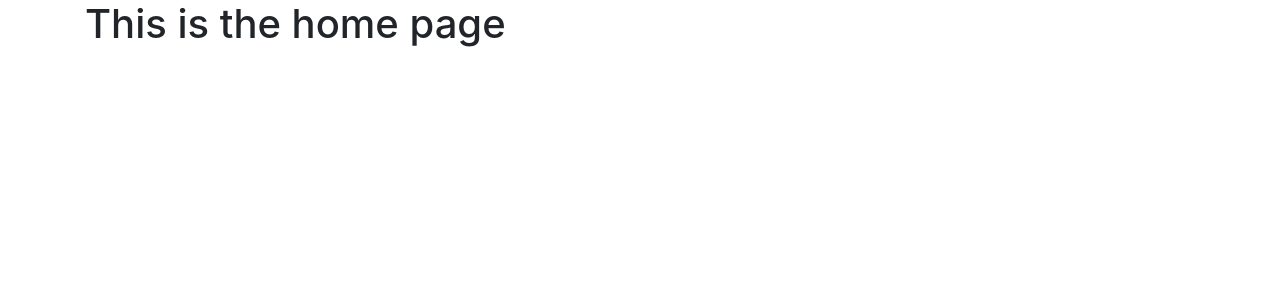
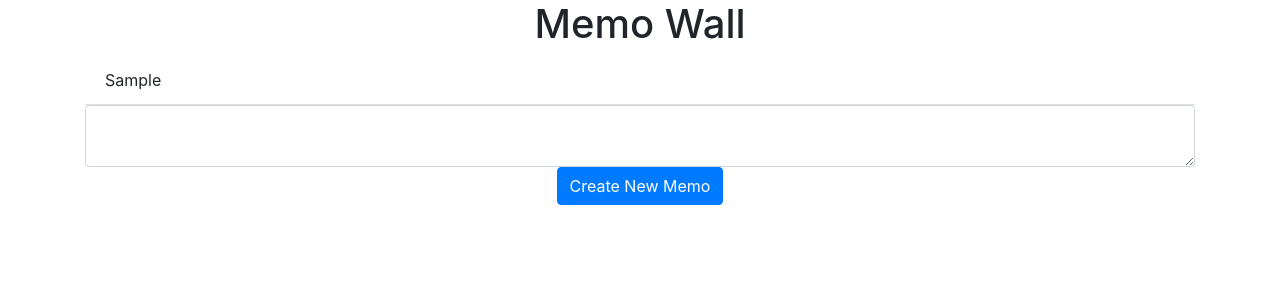
Before and after one commit to toby0622/Flask-Memo-Wall, a Flask app: page / in a window 1280 px wide. Shown: the part 56-356 px from the top of the page. Run offline with Flask 2, Linux system fonts and the light colour scheme; a user stored in the database is signed in; tables that the repository leaves empty hold one stand-in row (values such as "Sample post"); some libraries are stand-ins or nearby versions.

Commit message:
Memo List Display

```diff
--- a/website/templates/home.html
+++ b/website/templates/home.html
@@ -1,4 +1,15 @@
 {% extends "base.html" %} {% block title %}Home{% endblock %} {% block content
 %}
-<h1>This is the home page</h1>
+<h1 align="center">Memo Wall</h1>
+<ul class="list-group list-group-flush" id="notes">
+    {% for note in user.notes %}
+    <li class="list-group-item">{{ note.data }}</li>
+    {% endfor %}
+</ul>
+<form method="POST">
+  <textarea name="note" id="note" class="form-control"></textarea>
+  <div align="center">
+    <button type="submit" class="btn btn-primary">Create New Memo</button>
+  </div>
+</form>
 {% endblock %}
```
